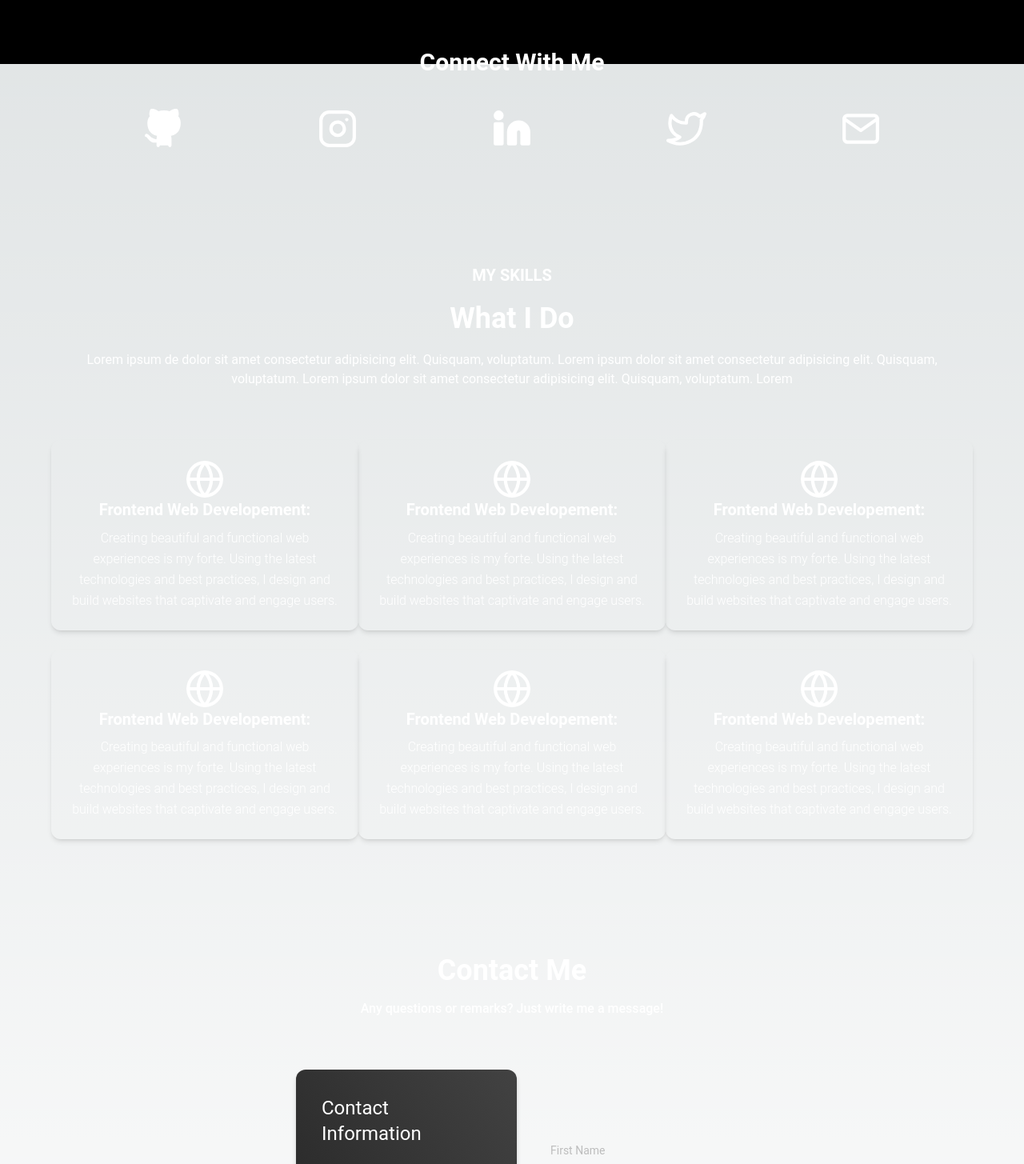
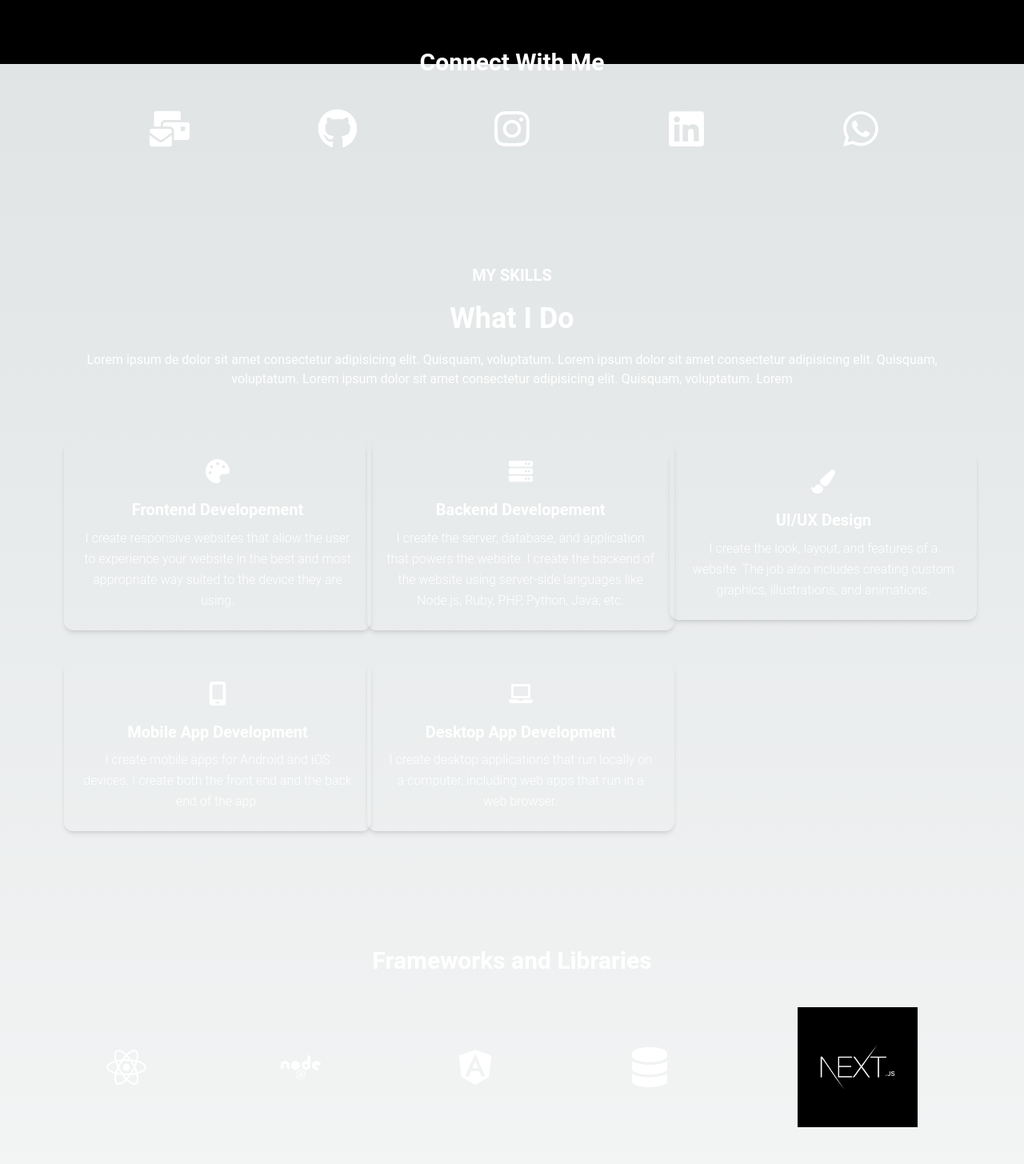
Before and after one commit to noufalrahim/personal-portfolio, a Next.js app: page / in a window 1280 px wide. Shown: the part 720-2175 px from the top of the page at 80% size. Built offline with nearby package versions, Linux system fonts and the light colour scheme.

Commit message:
Modified

```diff
--- a/components/AboutMe/index.tsx
+++ b/components/AboutMe/index.tsx
@@ -1,5 +1,36 @@
 import React from 'react'
 import { TinyCard } from '../TinyCard'
+import { FaLaptop, FaPaintBrush, FaPalette, FaServer } from 'react-icons/fa'
+import { FaMobileScreen } from 'react-icons/fa6'
+
+const Skills = [
+    {
+        title: 'Frontend Developement',
+        content: 'I create responsive websites that allow the user to experience your website in the best and most appropriate way suited to the device they are using.',
+        icon: <FaPalette className='text-white' size={30} />
+    },
+    {
+        title: 'Backend Developement',
+        content: 'I create the server, database, and application that powers the website. I create the backend of the website using server-side languages like Node.js, Ruby, PHP, Python, Java, etc.',
+        icon: <FaServer className='text-white' size={30} />
+    },
+    {
+        title: 'UI/UX Design',
+        content: 'I create the look, layout, and features of a website. The job also includes creating custom graphics, illustrations, and animations.',
+        icon: <FaPaintBrush className='text-white' size={30} />
+    },
+    {
+        title: 'Mobile App Development',
+        content: 'I create mobile apps for Android and iOS devices. I create both the front end and the back end of the app.',
+        icon: <FaMobileScreen className='text-white' size={30} />
+    },
+    {
+        title: 'Desktop App Development',
+        content: 'I create desktop applications that run locally on a computer, including web apps that run in a web browser.',
+        icon: <FaLaptop className='text-white' size={30} />
+    },
+
+]
 
 export default function Index() {
     return (
@@ -17,15 +48,17 @@ export default function Index() {
                 amet consectetur adipisicing elit. Quisquam, voluptatum. Lorem
             </p>
             <div>
-                <div className='lg:flex xl:flex md:flex'>
-                    <TinyCard />
-                    <TinyCard />
-                    <TinyCard />
-                </div>
-                <div className='lg:flex xl:flex md:flex'>
-                    <TinyCard />
-                    <TinyCard />
-                    <TinyCard />
+                <div className='grid grid-cols-1 md:grid-cols-2 lg:grid-cols-3 gap-4 w-full justify-center items-center'>
+                    {
+                        Skills.map((item, index) => (
+                            <TinyCard
+                            key={index}
+                            title={item.title}
+                            content={item.content}
+                            icon={item.icon}
+                            />
+                        ))
+                    }
                 </div>
             </div>
         </div>
--- a/components/Footer/index.tsx
+++ b/components/Footer/index.tsx
@@ -12,7 +12,7 @@ export function Footer() {
                         color="blue-gray"
                         className="font-normal transition-colors hover:text-blue-500 focus:text-blue-500 text-white"
                     >
-                    © 2023 Noufal Rahim                    </Typography>
+                    © 2024 Noufal Rahim </Typography>
                 </li>
             </ul>
         </footer>
--- a/components/Home/index.tsx
+++ b/components/Home/index.tsx
@@ -26,11 +26,15 @@ export default function Index() {
                         1000,
                         'I am an App Developer',
                         1000,
+                        'I am a Foss Enthusiast',
+                        1000,
+                        'I am a Data Structures and Algorithms Enthusiast',
+                        1000,
                       ]}
                       wrapper="span"
                       speed={50}
                       style={{ fontSize: '2em', display: 'inline-block' }}
-                      repeat={Infinity}
+                      repeat={1}
                       className='text-2xl font-bold mt-4'
                 />
                 <p className='mt-4 text-md font-medium'>
--- a/components/SocialConnect/index.tsx
+++ b/components/SocialConnect/index.tsx
@@ -1,9 +1,8 @@
 import React from 'react'
-import { Instagram, Linkedin, Mail, GitHub, Twitter } from 'react-feather'
 import { useEffect, useState } from 'react'
+import { FaGithub, FaInstagram, FaLinkedin, FaMailBulk, FaWhatsapp } from 'react-icons/fa';
 export default function Index() {
     const [windowWidth, setWindowWidth] = useState(0);
-    const [hovered, setHovered] = useState(false);
     useEffect(() => {
         const handleResize = () => {
             setWindowWidth(window.innerWidth);
@@ -21,26 +20,27 @@ export default function Index() {
         return windowWidth >= 840 ? 50 : windowWidth < 840 && windowWidth >= 640 ? 40 : 30;
     };
 
-
-    const handleMouseEnter = () => {
-        setHovered(true);
-    }
-
-    const handleMouseLeave = () => {
-        setHovered(false);
-    }
-
     return (
         <div className='text-white'>
             <h1 className='text-3xl font-bold mb-10 mt-36 text-center'>
                 Connect With Me
             </h1>
             <div className='flex items-center lg:gap-40 justify-center'>
-                <GitHub className='inline-block mr-2' size={getSize()} fill='white'/>
-                <Instagram className='inline-block' size={getSize()} />
-                <Linkedin className='inline-block ml-2' size={getSize()} fill='white'/>
-                <Twitter className='inline-block ml-2' size={getSize()} />
-                <Mail className='inline-block ml-2' size={getSize()} />
+                <FaMailBulk className='inline-block ml-2 cursor-pointer' size={getSize()}
+                onClick={() => window.open('mailto:noufalrahim6784@gmail.com')} />
+                <FaGithub
+                className='inline-block mr-2 cursor-pointer' size={getSize()}
+                onClick={() => window.open('https://github.com/noufalrahim')}
+                />
+                <FaInstagram className='inline-block cursor-pointer' size={getSize()}
+                onClick={() => window.open('https://www.instagram.com/noufal__rahim/')}
+                />
+                <FaLinkedin className='inline-block cursor-pointer ml-2' size={getSize()}
+                onClick={() => window.open('https://www.linkedin.com/in/noufalrahim/')}
+                />
+                <FaWhatsapp className='inline-block cursor-pointer ml-2' size={getSize()}
+                onClick={() => window.open('https://wa.me/919778025976')}
+                />
             </div>
         </div>
     )
--- /dev/null
+++ b/components/Technologies/index.tsx
@@ -0,0 +1,40 @@
+import React from 'react'
+import { Instagram, Linkedin, Mail, GitHub, Twitter } from 'react-feather'
+import { useEffect, useState } from 'react'
+import { FaAngular, FaDatabase, FaNode, FaReact } from 'react-icons/fa';
+import Image from 'next/image';
+export default function Technologies() {
+    const [windowWidth, setWindowWidth] = useState(0);
+    const [hovered, setHovered] = useState(false);
+    useEffect(() => {
+        const handleResize = () => {
+            setWindowWidth(window.innerWidth);
+        };
+
+        setWindowWidth(window.innerWidth);
+
+        window.addEventListener('resize', handleResize);
+
+        return () => {
+            window.removeEventListener('resize', handleResize);
+        };
+    }, []);
+    const getSize = () => {
+        return windowWidth >= 840 ? 50 : windowWidth < 840 && windowWidth >= 640 ? 40 : 30;
+    };
+
+    return (
+        <div className='text-white'>
+            <h1 className='text-3xl font-bold mb-10 mt-36 text-center'>
+                Frameworks and Libraries
+            </h1>
+            <div className='flex items-center lg:gap-40 justify-center'>
+                <FaReact className='inline-block mr-2' size={getSize()} fill='white'/>
+                <FaNode className='inline-block' size={getSize()} />
+                <FaAngular className='inline-block ml-2' size={getSize()} fill='white'/>
+                <FaDatabase className='inline-block ml-2' size={getSize()} />
+                <Image src='/nextjs.jpeg' alt='Next.js' width={150} height={150} />
+            </div>
+        </div>
+    )
+}
--- a/components/TinyCard/index.tsx
+++ b/components/TinyCard/index.tsx
@@ -3,24 +3,28 @@ import {
     CardBody,
     Typography,
 } from "@material-tailwind/react";
-import { Globe } from "react-feather";
+import { FaBook } from "react-icons/fa";
 
-export function TinyCard() {
+interface TinyCardProps {
+    title: string;
+    content: string;
+    icon: any;
+}
+
+export function TinyCard({ title, content, icon}: TinyCardProps) {
     return (
         <Card className="mt-6 w-96 bg-transparent" placeholder={undefined}>
             <CardBody placeholder={undefined}>
-                <div className="flex justify-center">
-                    <Globe className="text-white" size={50} />
+                <div className="flex justify-center mb-5">
+                    {icon}
                 </div>
                 <Typography placeholder={undefined} variant="h5" color="white" className="text-white mb-2 flex justify-center">
-                    Frontend Web Developement:
+                    {title}
                 </Typography>
                 <Typography placeholder={undefined}
                     className="text-blue-gray-500 text-center text-white"
                 >
-                    Creating beautiful and functional web experiences is my forte.
-                    Using the latest technologies and best practices, I design and build websites
-                    that captivate and engage users.
+                    {content}
                 </Typography>
             </CardBody>
         </Card>
--- a/package.json
+++ b/package.json
@@ -16,6 +16,7 @@
     "react": "^18",
     "react-dom": "^18",
     "react-feather": "^2.0.10",
+    "react-icons": "^5.0.1",
     "react-type-animation": "^3.2.0"
   },
   "devDependencies": {
--- a/pages/index.tsx
+++ b/pages/index.tsx
@@ -4,6 +4,7 @@ import SocialConnect from '@/components/SocialConnect';
 import AboutMe from '@/components/AboutMe';
 import { Footer } from '@/components/Footer';
 import ContactMe from '@/components/ContactMe';
+import Technologies from '@/components/Technologies';
 export default function Home() {
   return (
     <>
@@ -12,6 +13,7 @@ export default function Home() {
         <HomePage />
         <SocialConnect />
         <AboutMe />
+        <Technologies />
         <ContactMe />
         <Footer />
       </main>
```
Also changed, not shown: components/Navbar/index.tsx (+9 -5 lines), public/nextjs.jpeg (added), 1 other file (tests, documents, lock files or other folders).
